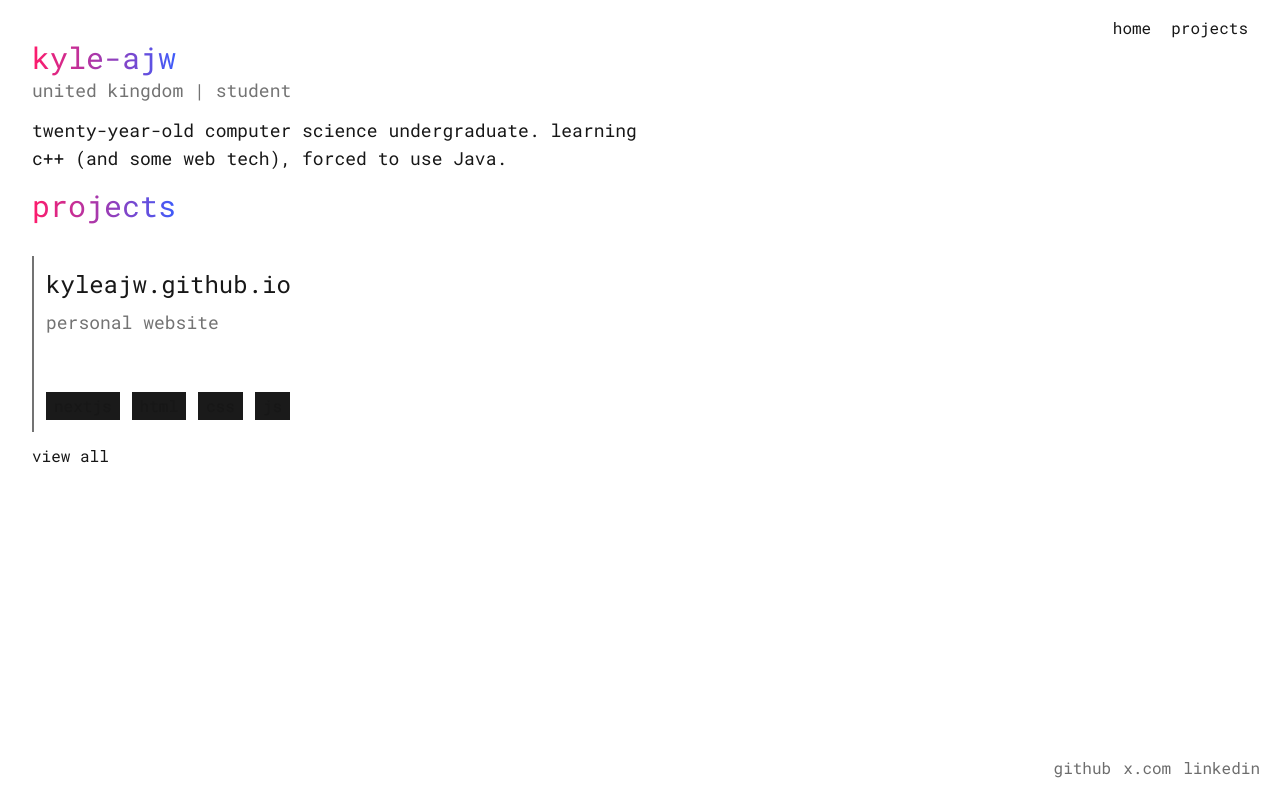
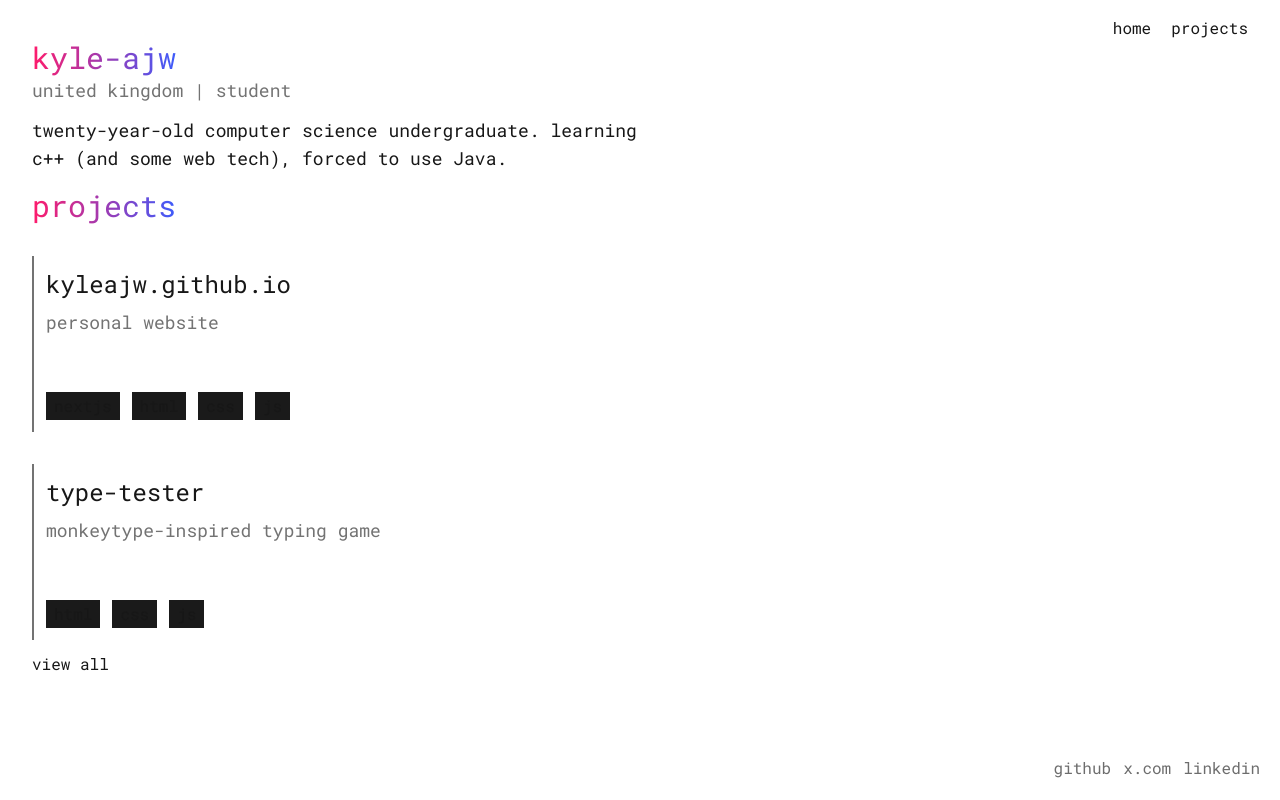
Before and after one commit to kyleajw/kyleajw.github.io, a Next.js app: page / in a window 1280 px wide. Built offline with nearby package versions, Linux system fonts and the light colour scheme.

Commit message:
added type tester to projects

```diff
--- a/src/app/page.js
+++ b/src/app/page.js
@@ -12,7 +12,8 @@ export default function Home() {
     <div className="mt-4 mb-1">
       <h2>projects</h2>
       <div className="flex flex-col space-y-8 mt-8">
-        <Project name="kyleajw.github.io" description="personal website" link="https://github.com/kyleajw/kyleajw.github.io" stack={["nextjs", "html", "css", "js"]} />      </div>
+        <Project name="kyleajw.github.io" description="personal website" link="https://github.com/kyleajw/kyleajw.github.io" stack={["nextjs", "html", "css", "js"]} />
+        <Project name="type-tester" description="monkeytype-inspired typing game" link="https://kyleajw.github.io/type-tester/" stack={["html", "css", "js"]} />      </div>
       <Link href="/projects">
         <div className="hover:text-[#ff1b6b] duration-150 inline-block mt-3">view all</div>
       </Link>
--- a/src/app/projects/page.js
+++ b/src/app/projects/page.js
@@ -6,6 +6,8 @@ export default function Page() {
         <h2>/projects</h2>
         <div className="flex flex-col space-y-8 mt-8 mb-8">
             <Project name="kyleajw.github.io" description="personal website" link="https://github.com/kyleajw/kyleajw.github.io" stack={["nextjs", "html", "css", "js"]} />
+            <Project name="type-tester" description="monkeytype-inspired typing game" link="https://kyleajw.github.io/type-tester/" stack={["html", "css", "js"]} />
+
         </div>
     </div>
 }
```
Also changed, not shown: 6 other files (tests, documents, lock files or other folders).
